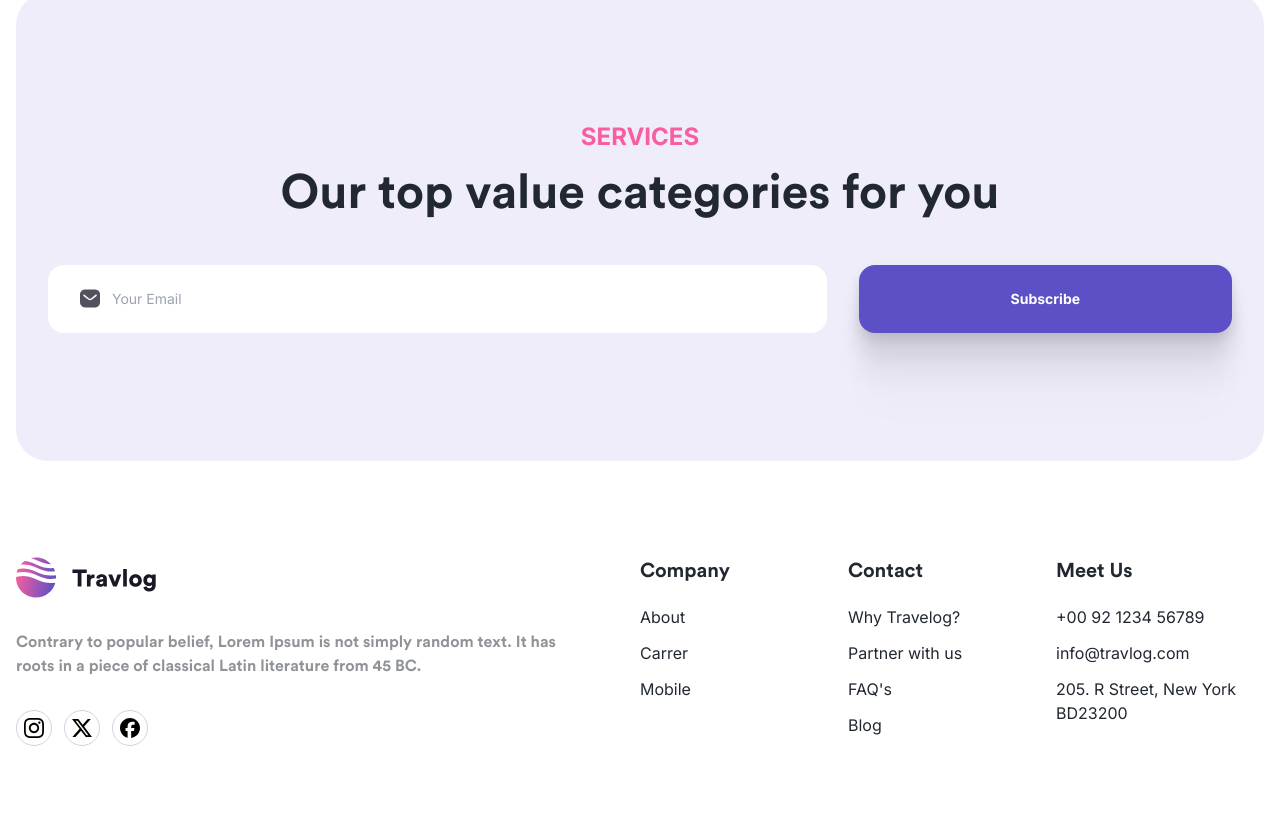
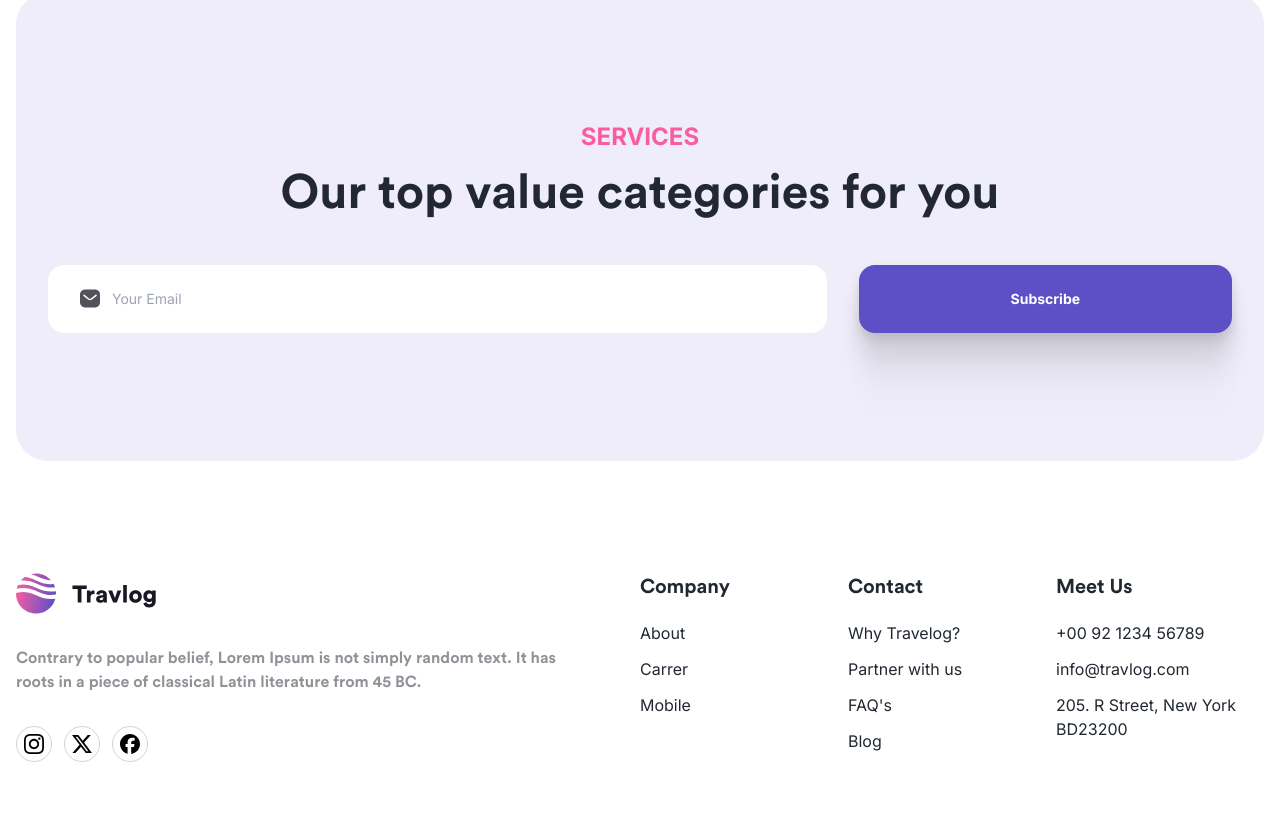
Before and after one commit to dannyhma/travel-website, a website: page index.html in a window 1280 px wide. Shown: the part 5301-6117 px from the top of the page. Drawn offline with nearby package versions, Linux system fonts and the light colour scheme.

Commit message:
update code

```diff
--- a/index.html
+++ b/index.html
@@ -395,7 +395,7 @@
 				</div>
 			</div>
 		</section>
-		<!-- Travel point etart -->
+		<!-- Travel point end -->
 
 		<!-- Key features start -->
 		<section>
@@ -532,7 +532,7 @@
 		</section>
 		<!-- Testimonials end-->
 
-		<!-- Subscribe strat -->
+		<!-- Subscribe start -->
 		<section class="py-8">
 			<div class="container mx-auto px-4">
 				<div
@@ -569,11 +569,11 @@
 				</div>
 			</div>
 		</section>
-		<!-- Subscribe strat -->
+		<!-- Subscribe end -->
 
 		<!-- Footer start -->
 		<footer>
-			<div class="container mx-auto px-4 py-16">
+			<div class="container mx-auto px-4 pt-16 lg:pt-20">
 				<div class="lg:flex lg:flex-wrap">
 					<div class="w-full py-9 lg:w-1/2 lg:py-0">
 						<div class="py-8 lg:py-0">
```
Also changed, not shown: dist/output.css.
